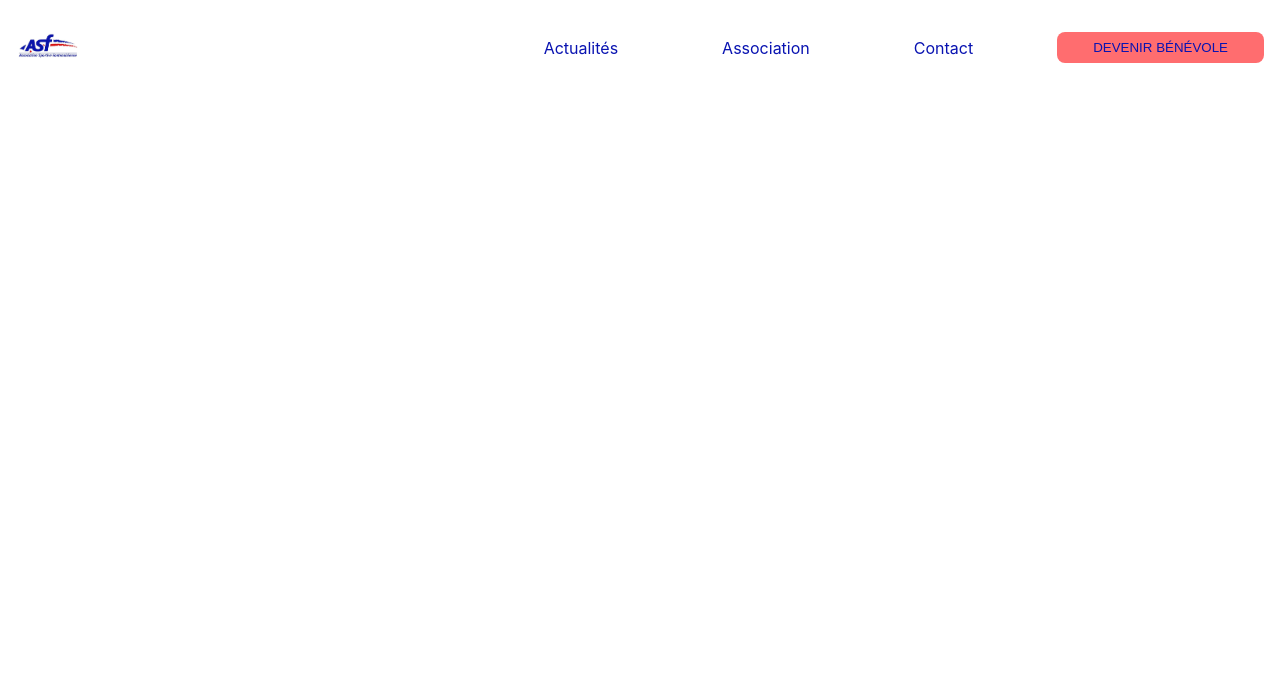
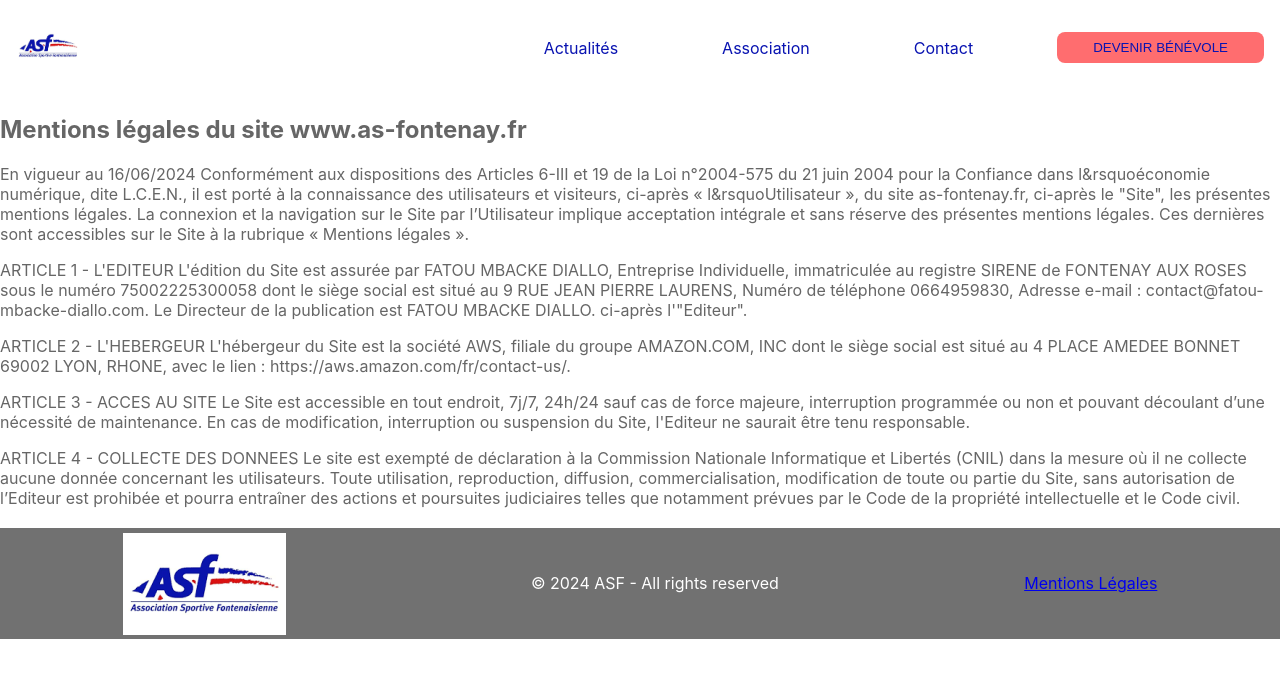
Before and after one commit to leaafos/ASF-1, a React (Create React App) app in the folder frontend/: page /mentionslegales in a window 1280 px wide. Shown: the top 678 px of the page. Built offline with nearby package versions, Linux system fonts and the light colour scheme.

Commit message:
Mis en place Footer

```diff
--- a/frontend/src/App.js
+++ b/frontend/src/App.js
@@ -35,6 +35,8 @@ import VolleyBall from "./pages/sports/VolleyBall.jsx";
 import Yoga from "./pages/sports/Yoga.jsx";
 import Menu from "./components/Menu.jsx";
 import Construction from "./pages/Construction.jsx";
+import Footer from "./components/Footer.jsx";
+import MentionsLegales from "./pages/MentionsLégales.jsx";
 
 function App() {
   return (
@@ -82,7 +84,9 @@ function App() {
             <Route path="/tennisdetable" element={<TennisDeTable />} />
             <Route path="/volleyball" element={<VolleyBall />} />
             <Route path="/yoga" element={<Yoga />} />
+            <Route path="/mentionslegales" element={<MentionsLegales />} />
           </Routes>
+          <Footer></Footer>
         </div>
       </Router>
     </ErrorBoundary>
--- /dev/null
+++ b/frontend/src/components/Footer.jsx
@@ -0,0 +1,29 @@
+import React from "react";
+import { NavLink } from "react-router-dom";
+import Logo from "../images/Logo.png";
+import MentionsLegales from "../pages/MentionsLégales";
+import "../styles/Footer.css";
+
+function Footer() {
+  return (
+    <section className="main-footer">
+      <div>
+        <img src={Logo} alt="logo" className="logoFooter" />
+      </div>
+      <div>
+        <p className="footerText">© 2024 ASF - All rights reserved</p>
+      </div>
+      <div>
+        <NavLink
+          to="/mentionslegales"
+          className={({ isActive }) => (isActive ? "active" : "")}
+          onClick={MentionsLegales}
+        >
+          Mentions Légales
+        </NavLink>
+      </div>
+    </section>
+  );
+}
+
+export default Footer;
--- /dev/null
+++ b/frontend/src/pages/MentionsLégales.jsx
@@ -0,0 +1,56 @@
+import React from "react";
+
+function MentionsLegales() {
+  return (
+    <section className="main-mentions">
+      <div>
+        <h1>Mentions légales du site www.as-fontenay.fr</h1>
+        <p className="p-mentions">
+          En vigueur au 16/06/2024 Conformément aux dispositions des Articles
+          6-III et 19 de la Loi n°2004-575 du 21 juin 2004 pour la Confiance
+          dans l&rsquoéconomie numérique, dite L.C.E.N., il est porté à la
+          connaissance des utilisateurs et visiteurs, ci-après «
+          l&rsquoUtilisateur », du site as-fontenay.fr, ci-après le "Site", les
+          présentes mentions légales. La connexion et la navigation sur le Site
+          par l’Utilisateur implique acceptation intégrale et sans réserve des
+          présentes mentions légales. Ces dernières sont accessibles sur le Site
+          à la rubrique « Mentions légales ».
+        </p>
+        <p>
+          ARTICLE 1 - L'EDITEUR L'édition du Site est assurée par FATOU MBACKE
+          DIALLO, Entreprise Individuelle, immatriculée au registre SIRENE de
+          FONTENAY AUX ROSES sous le numéro 75002225300058 dont le siège social
+          est situé au 9 RUE JEAN PIERRE LAURENS, Numéro de téléphone
+          0664959830, Adresse e-mail : contact@fatou-mbacke-diallo.com. Le
+          Directeur de la publication est FATOU MBACKE DIALLO. ci-après
+          l'"Editeur".
+        </p>
+        <p>
+          ARTICLE 2 - L'HEBERGEUR L'hébergeur du Site est la société AWS,
+          filiale du groupe AMAZON.COM, INC dont le siège social est situé au 4
+          PLACE AMEDEE BONNET 69002 LYON, RHONE, avec le lien :
+          https://aws.amazon.com/fr/contact-us/.
+        </p>
+        <p>
+          ARTICLE 3 - ACCES AU SITE Le Site est accessible en tout endroit,
+          7j/7, 24h/24 sauf cas de force majeure, interruption programmée ou non
+          et pouvant découlant d’une nécessité de maintenance. En cas de
+          modification, interruption ou suspension du Site, l'Editeur ne saurait
+          être tenu responsable.
+        </p>
+        <p>
+          ARTICLE 4 - COLLECTE DES DONNEES Le site est exempté de déclaration à
+          la Commission Nationale Informatique et Libertés (CNIL) dans la mesure
+          où il ne collecte aucune donnée concernant les utilisateurs. Toute
+          utilisation, reproduction, diffusion, commercialisation, modification
+          de toute ou partie du Site, sans autorisation de l’Editeur est
+          prohibée et pourra entraîner des actions et poursuites judiciaires
+          telles que notamment prévues par le Code de la propriété
+          intellectuelle et le Code civil.
+        </p>
+      </div>
+    </section>
+  );
+}
+
+export default MentionsLegales;
--- /dev/null
+++ b/frontend/src/styles/Footer.css
@@ -0,0 +1,15 @@
+.main-footer {
+  display: flex;
+  justify-content: space-around;
+  align-items: center;
+  background-color: #717171;
+  margin-top: 20px;
+}
+
+.footerText {
+  color: white;
+}
+
+.logoFooter {
+  margin-top: 5px;
+}
--- /dev/null
+++ b/frontend/src/styles/Mentionslegales.css
@@ -0,0 +1,7 @@
+.main-mentions {
+  display: flex;
+}
+
+.p-mentions {
+  color: black;
+}
```
